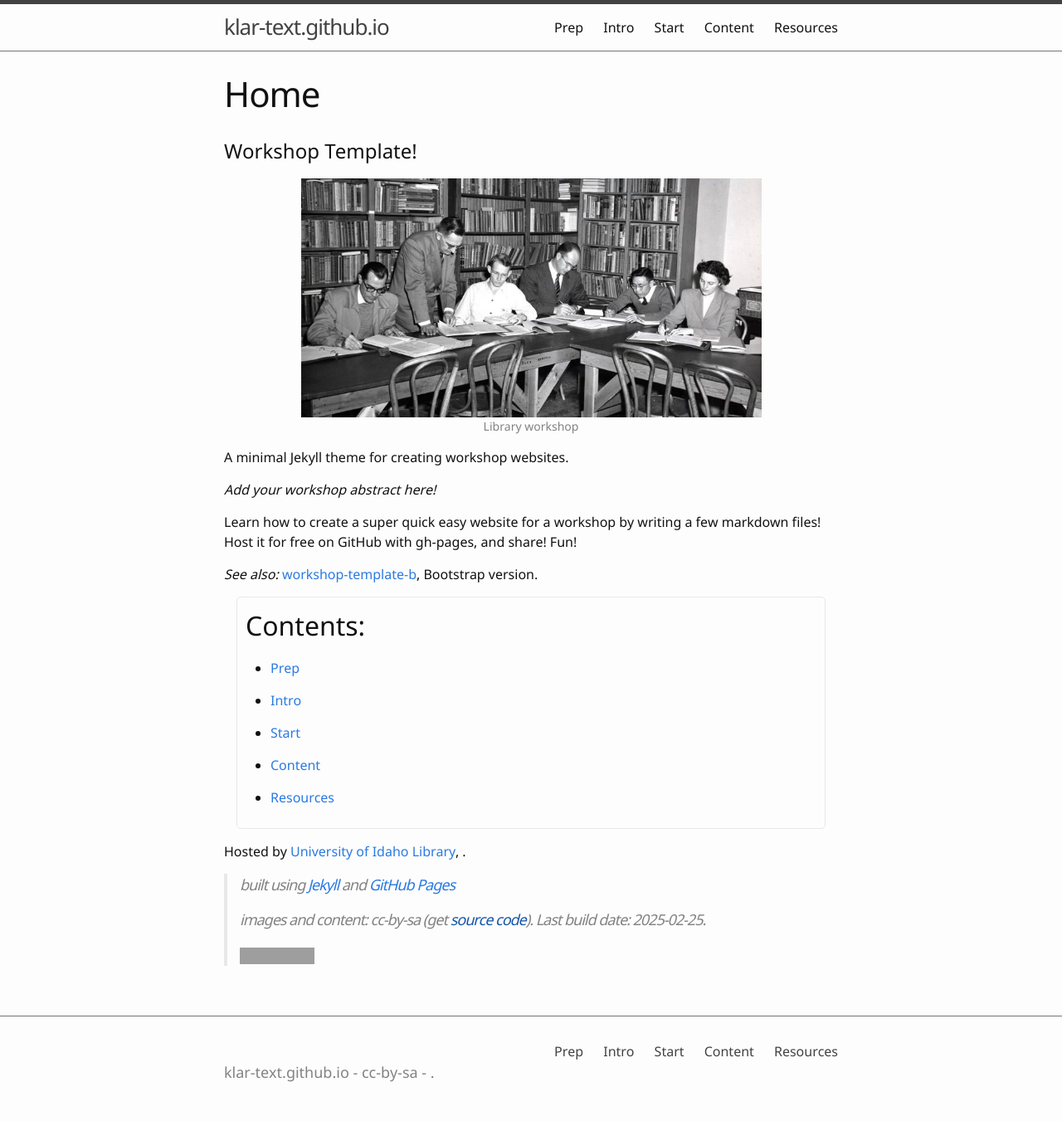
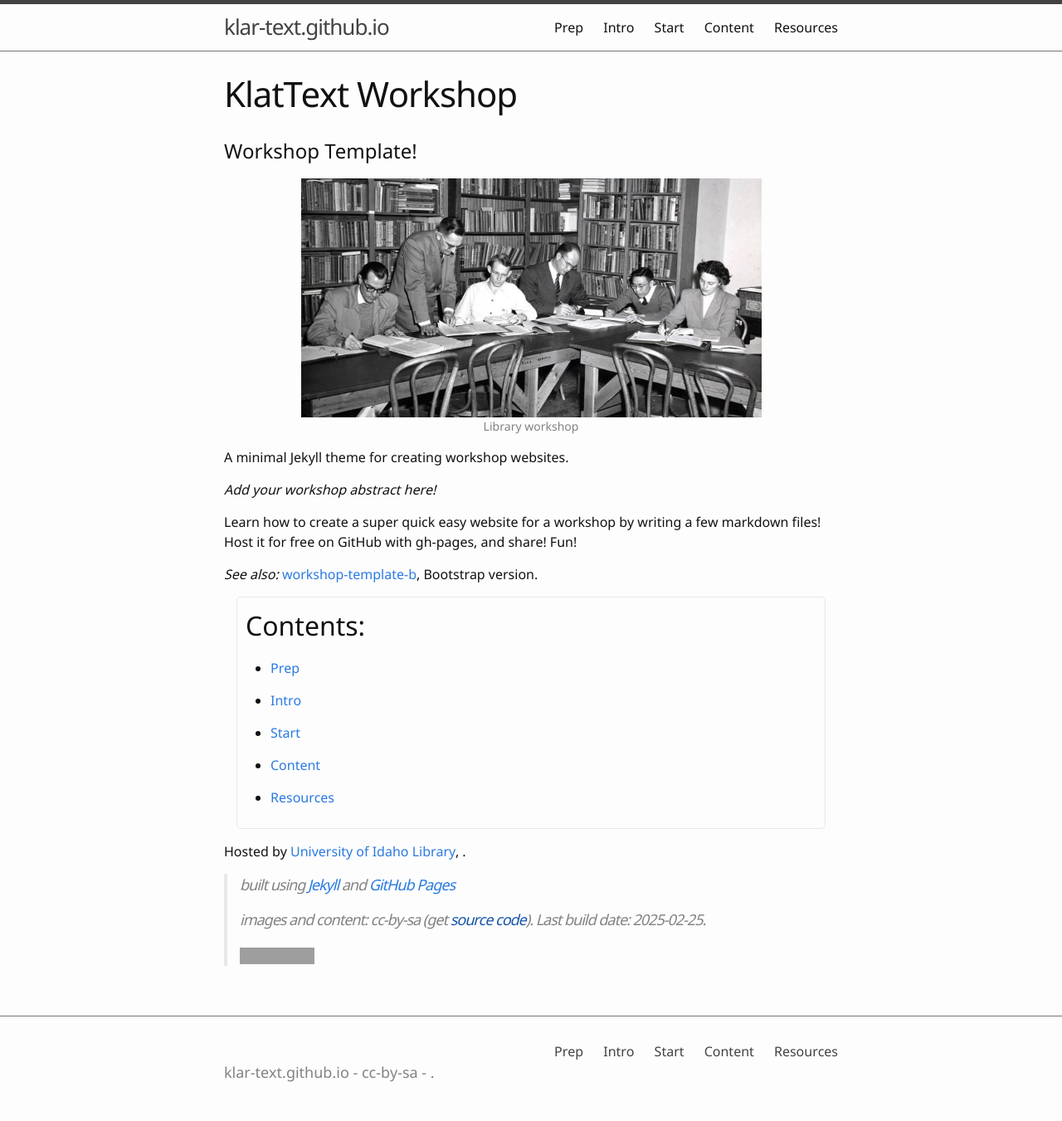
Before and after one commit to Klar-Text/klar-text.github.io, a Jekyll site: the page built from index.md, in a window 1280 px wide. Shown: the whole page at 83% size. Built offline with Jekyll 4.4.1, drawn with Linux system fonts in a browser that asks for light colours; our own code applies the rules of GitHub Pages for plain Markdown files; grey boxes are pictures that could not be loaded.

Commit message:
first changes

```diff
--- a/index.md
+++ b/index.md
@@ -1,5 +1,5 @@
 ---
-title: Home
+title: KlatText Workshop
 ---
 
 # Workshop Template!
```
